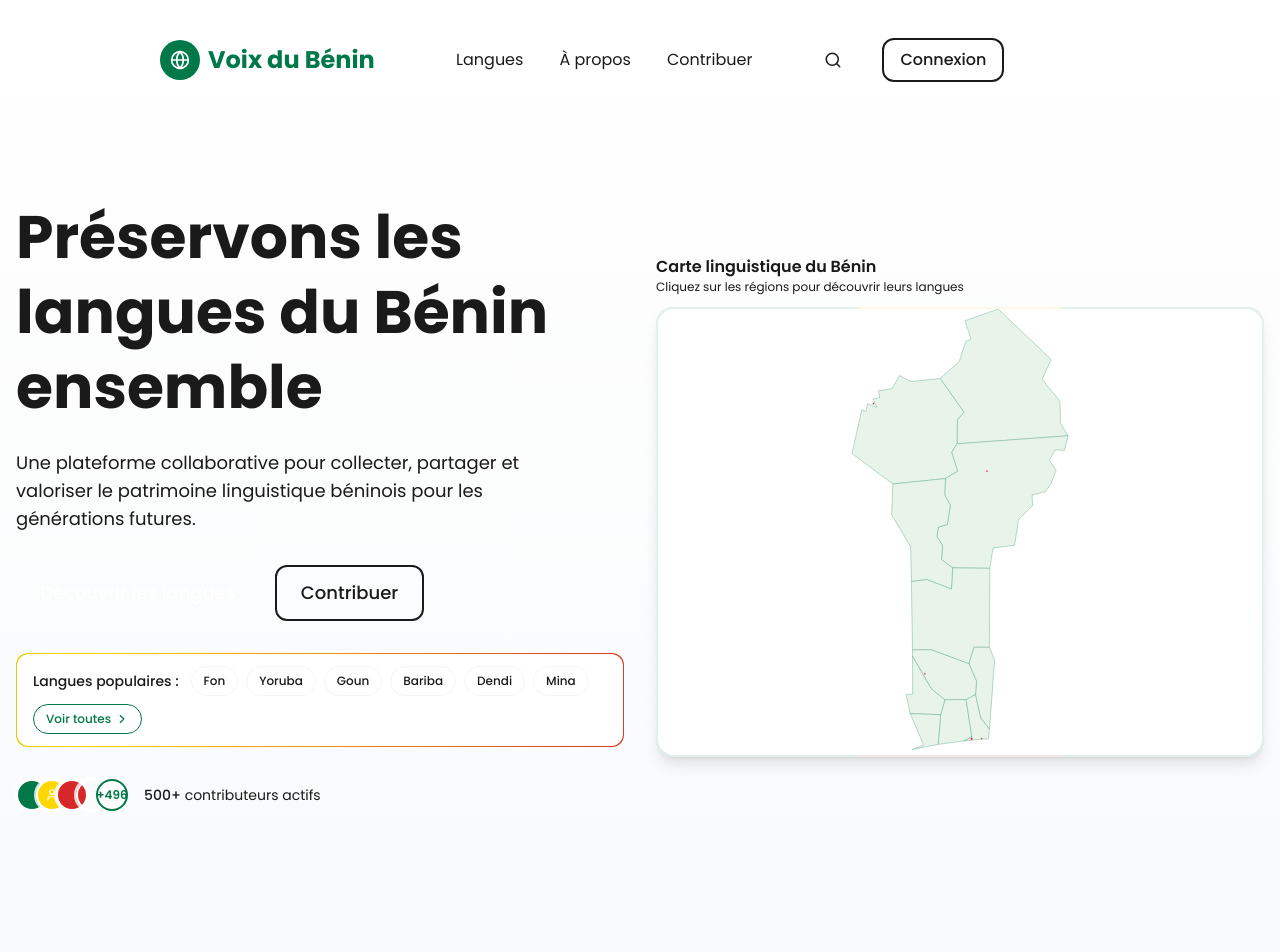
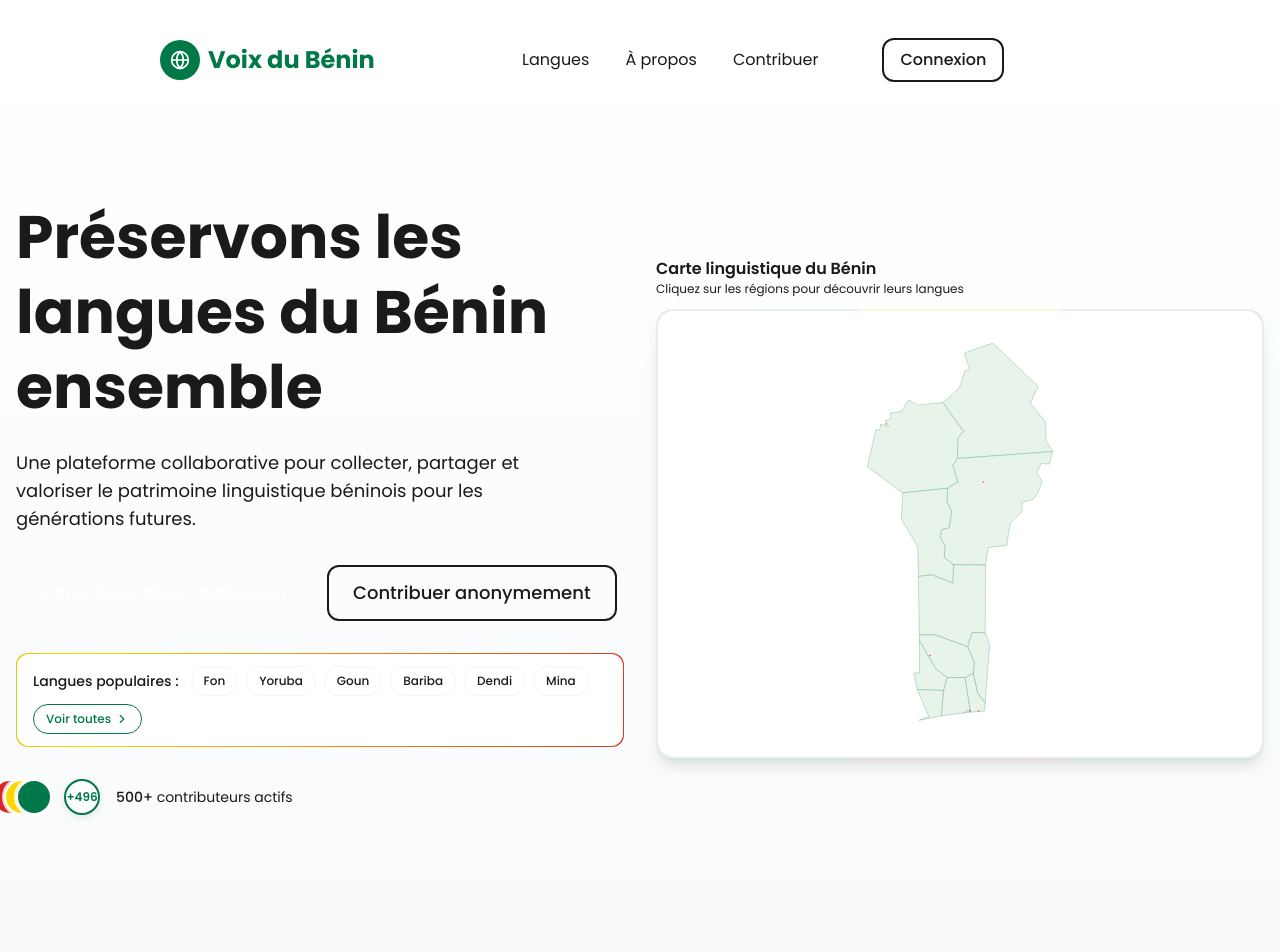
Before and after one commit to AbdoulOuadoud/voix-du-benin, a Next.js app: page / in a window 1280 px wide. Shown: the top 952 px of the page. Built offline with nearby package versions, Linux system fonts and the light colour scheme.

Commit message:
feat: ajouter la carte SVG du Bénin et mettre à jour les composants Navbar et HeroSection

```diff
--- a/src/components/home/HeroSection.jsx
+++ b/src/components/home/HeroSection.jsx
@@ -52,10 +52,10 @@ export default function HeroSection() {
 
                         <div className="flex flex-wrap gap-4 mb-8">
                             <Button href="/languages" variant="primary" size="large">
-                                Découvrir les langues
+                                Contribuer dès maintenant
                             </Button>
                             <Button href="/contribute" variant="outline" size="large">
-                                Contribuer
+                                Contribuer anonymement
                             </Button>
                         </div>
 
@@ -107,22 +107,26 @@ export default function HeroSection() {
                         </motion.div>
 
                         <div className="flex items-center text-sm text-text-secondary">
-                            <div className="flex -space-x-3 mr-4">
+                            <div className="flex items-center relative mr-4">
                                 {[
-                                    { color: 'bg-vert-beninois', icon: false },
-                                    { color: 'bg-jaune-sable', icon: true },
-                                    { color: 'bg-rouge-terre', icon: false },
-                                    { color: 'bg-vert-beninois/80', icon: true }
+                                    { color: 'bg-vert-beninois', icon: false, offset: '0' },
+                                    { color: 'bg-jaune-sable', icon: true, offset: '-0.75rem' },
+                                    { color: 'bg-rouge-terre', icon: false, offset: '-1.5rem' },
+                                    { color: 'bg-vert-beninois/80', icon: true, offset: '-2.25rem' }
                                 ].map((item, i) => (
                                     <div
                                         key={i}
-                                        className={`w-8 h-8 rounded-full border-2 border-white flex items-center justify-center ${item.color}`}
-                                        style={{ boxShadow: '0 0 0 2px rgba(255, 255, 255, 0.8)' }}
+                                        className={`w-9 h-9 rounded-full border-2 border-white flex items-center justify-center ${item.color} absolute transform transition-all duration-200 hover:scale-110 hover:z-10`}
+                                        style={{
+                                            boxShadow: '0 0 0 2px rgba(255, 255, 255, 0.8)',
+                                            left: item.offset,
+                                            zIndex: 5 - i
+                                        }}
                                     >
-                                        {item.icon && <User size={14} className="text-white" />}
+                                        {item.icon && <User size={15} className="text-white" />}
                                     </div>
                                 ))}
-                                <div className="w-8 h-8 rounded-full bg-white border-2 border-vert-beninois flex items-center justify-center text-xs font-semibold text-vert-beninois">
+                                <div className="w-9 h-9 rounded-full bg-white border-2 border-vert-beninois flex items-center justify-center text-xs font-semibold text-vert-beninois ml-12 transition-transform duration-200 hover:scale-110" style={{ boxShadow: '0 2px 6px rgba(0, 0, 0, 0.1)' }}>
                                     +496
                                 </div>
                             </div>
@@ -172,7 +176,7 @@ export default function HeroSection() {
                                     <div
                                         className="relative p-[2px] w-full h-full rounded-2xl overflow-hidden shadow-lg"
                                     >
-                                        <div className="relative w-full h-full bg-white rounded-2xl overflow-hidden">
+                                        <div className="relative w-full h-full bg-white rounded-2xl overflow-hidden py-8">
                                             <BeninMap
                                                 onRegionClick={handleRegionClick}
                                                 highlightedRegion={selectedRegion?.id}
--- a/src/components/layout/Navbar.jsx
+++ b/src/components/layout/Navbar.jsx
@@ -3,7 +3,7 @@
 import { useState, useEffect } from 'react';
 import Link from 'next/link';
 import { motion, AnimatePresence } from 'framer-motion';
-import { Menu, X, Globe, Search } from 'lucide-react';
+import { Menu, X, Globe } from 'lucide-react';
 import Button from '../ui/Button';
 
 export default function Navbar() {
@@ -81,11 +81,7 @@ export default function Navbar() {
                         </Link>
                     </div>
 
-                    <button className="p-2 rounded-full bg-white/50 hover:bg-white/80 transition-colors">
-                        <Search size={18} className="text-texte-secondaire" />
-                    </button>
-
-                    <div className="ml-2 flex gap-3">
+                    <div className="flex gap-3">
                         <Button href="/auth/login" variant="outline" size="sm">
                             Connexion
                         </Button>
@@ -96,11 +92,7 @@ export default function Navbar() {
                 </nav>
 
                 {/* Menu mobile */}
-                <div className="md:hidden flex items-center gap-3">
-                    <button className="p-2 rounded-full bg-white/50 hover:bg-white/80 transition-colors">
-                        <Search size={18} className="text-texte-secondaire" />
-                    </button>
-
+                <div className="md:hidden flex items-center">
                     <button
                         onClick={toggleMenu}
                         className={`p-2 rounded-full transition-colors ${isMenuOpen ? 'bg-rouge-terre text-white' : 'bg-white/50 text-texte-secondaire hover:bg-white/80'}`}
@@ -109,76 +101,65 @@ export default function Navbar() {
                         {isMenuOpen ? <X size={18} /> : <Menu size={18} />}
                     </button>
                 </div>
+
             </div>
 
-            {/* Menu mobile overlay */}
+            {/* Menu mobile avec animation */}
             <AnimatePresence>
                 {isMenuOpen && (
                     <motion.div
-                        className="fixed inset-0 z-40 p-6 pt-20 md:hidden flex flex-col"
-                        initial={{ opacity: 0, y: -20 }}
-                        animate={{ opacity: 1, y: 0 }}
-                        exit={{ opacity: 0, y: -20 }}
-                        transition={{ duration: 0.3 }}
-                        style={{
-                            background: `rgba(255, 255, 255, 0.85)`,
-                            backdropFilter: `blur(12px)`,
-                            WebkitBackdropFilter: `blur(12px)`
-                        }}
+                        className="md:hidden absolute top-full left-0 right-0 mt-2 mx-4 p-5 rounded-2xl bg-white shadow-lg"
+                        initial={{ opacity: 0, y: -20, height: 0 }}
+                        animate={{ opacity: 1, y: 0, height: 'auto' }}
+                        exit={{ opacity: 0, y: -20, height: 0 }}
+                        transition={{ duration: 0.3, ease: "easeInOut" }}
                     >
-                        <div className="flex-1 flex flex-col items-center gap-6">
-                            {/* Liens de navigation */}
-                            <div className="w-full flex flex-col gap-2">
+                        <nav className="flex flex-col gap-4">
                             <Link
                                 href="/languages"
-                                    className="w-full py-3 px-4 rounded-xl bg-white/60 text-center text-lg font-medium text-texte-principal hover:bg-vert-beninois/10 transition-colors"
-                                    onClick={toggleMenu}
+                                className="px-4 py-3 text-texte-principal font-medium rounded-xl hover:bg-vert-beninois/10 transition-colors"
+                                onClick={() => setIsMenuOpen(false)}
                             >
                                 Langues
                             </Link>
                             <Link
                                 href="/about"
-                                    className="w-full py-3 px-4 rounded-xl bg-white/60 text-center text-lg font-medium text-texte-principal hover:bg-vert-beninois/10 transition-colors"
-                                    onClick={toggleMenu}
+                                className="px-4 py-3 text-texte-principal font-medium rounded-xl hover:bg-vert-beninois/10 transition-colors"
+                                onClick={() => setIsMenuOpen(false)}
                             >
                                 À propos
                             </Link>
                             <Link
                                 href="/contribute"
-                                    className="w-full py-3 px-4 rounded-xl bg-white/60 text-center text-lg font-medium text-texte-principal hover:bg-vert-beninois/10 transition-colors"
-                                    onClick={toggleMenu}
+                                className="px-4 py-3 text-texte-principal font-medium rounded-xl hover:bg-vert-beninois/10 transition-colors"
+                                onClick={() => setIsMenuOpen(false)}
                             >
                                 Contribuer
                             </Link>
-                                <Link
-                                    href="/faq"
-                                    className="w-full py-3 px-4 rounded-xl bg-white/60 text-center text-lg font-medium text-texte-principal hover:bg-vert-beninois/10 transition-colors"
-                                    onClick={toggleMenu}
-                                >
-                                    FAQ
-                                </Link>
-                            </div>
-                        </div>
 
-                        {/* Boutons d'action */}
-                        <div className="w-full grid grid-cols-2 gap-3 mt-6">
+                            <hr className="border-gray-100 my-2" />
+
+                            <div className="flex flex-col gap-3 pt-2">
                                 <Button
                                     href="/auth/login"
                                     variant="outline"
-                                onClick={toggleMenu}
-                                className="w-full"
+                                    size="sm"
+                                    className="w-full justify-center"
+                                    onClick={() => setIsMenuOpen(false)}
                                 >
                                     Connexion
                                 </Button>
                                 <Button
                                     href="/auth/sign-up"
                                     variant="primary"
-                                onClick={toggleMenu}
-                                className="w-full"
+                                    size="sm"
+                                    className="w-full justify-center"
+                                    onClick={() => setIsMenuOpen(false)}
                                 >
                                     S'inscrire
                                 </Button>
                             </div>
+                        </nav>
                     </motion.div>
                 )}
             </AnimatePresence>
```
Also changed, not shown: public/beninLow.svg (added). Lines whose indentation alone changed are shown as unchanged.
